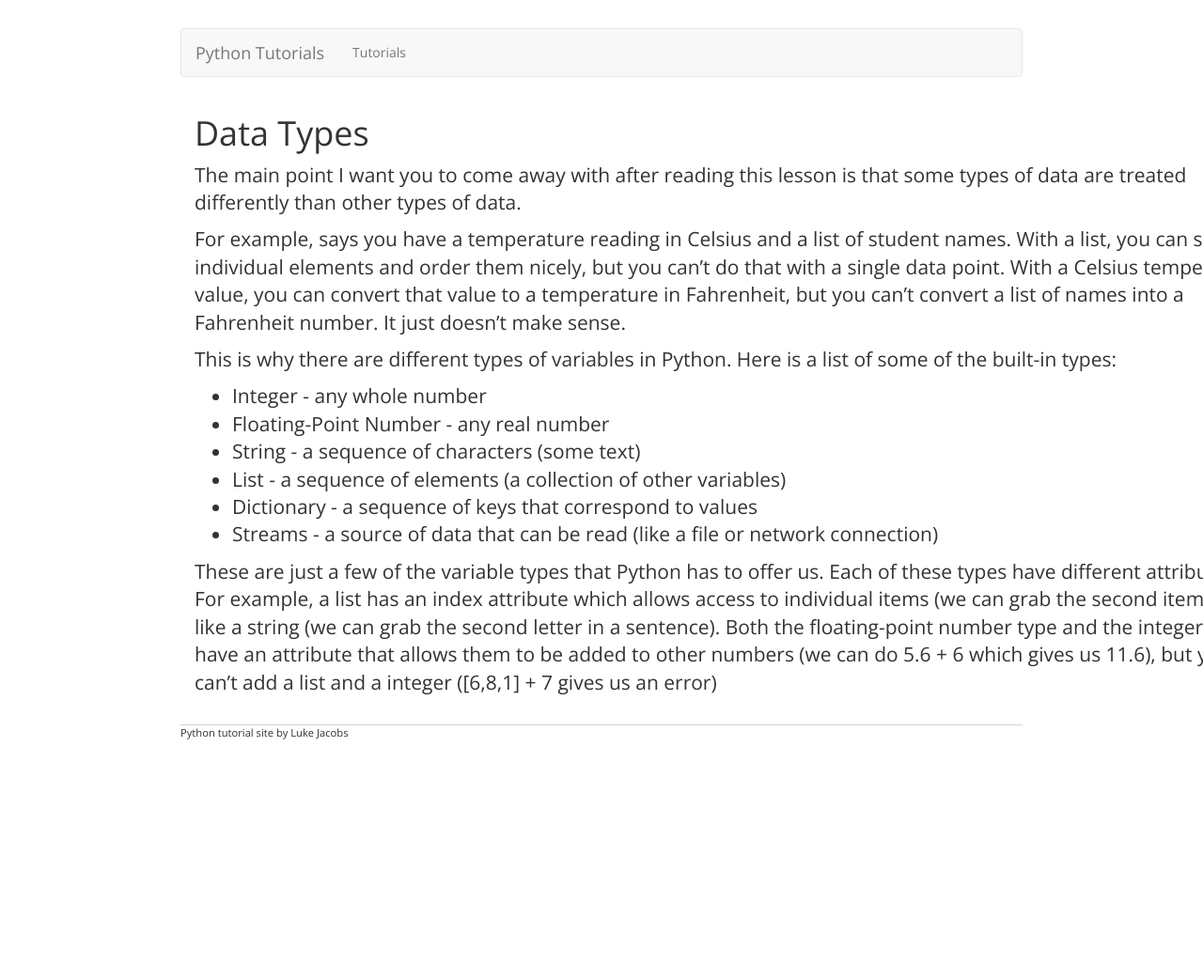
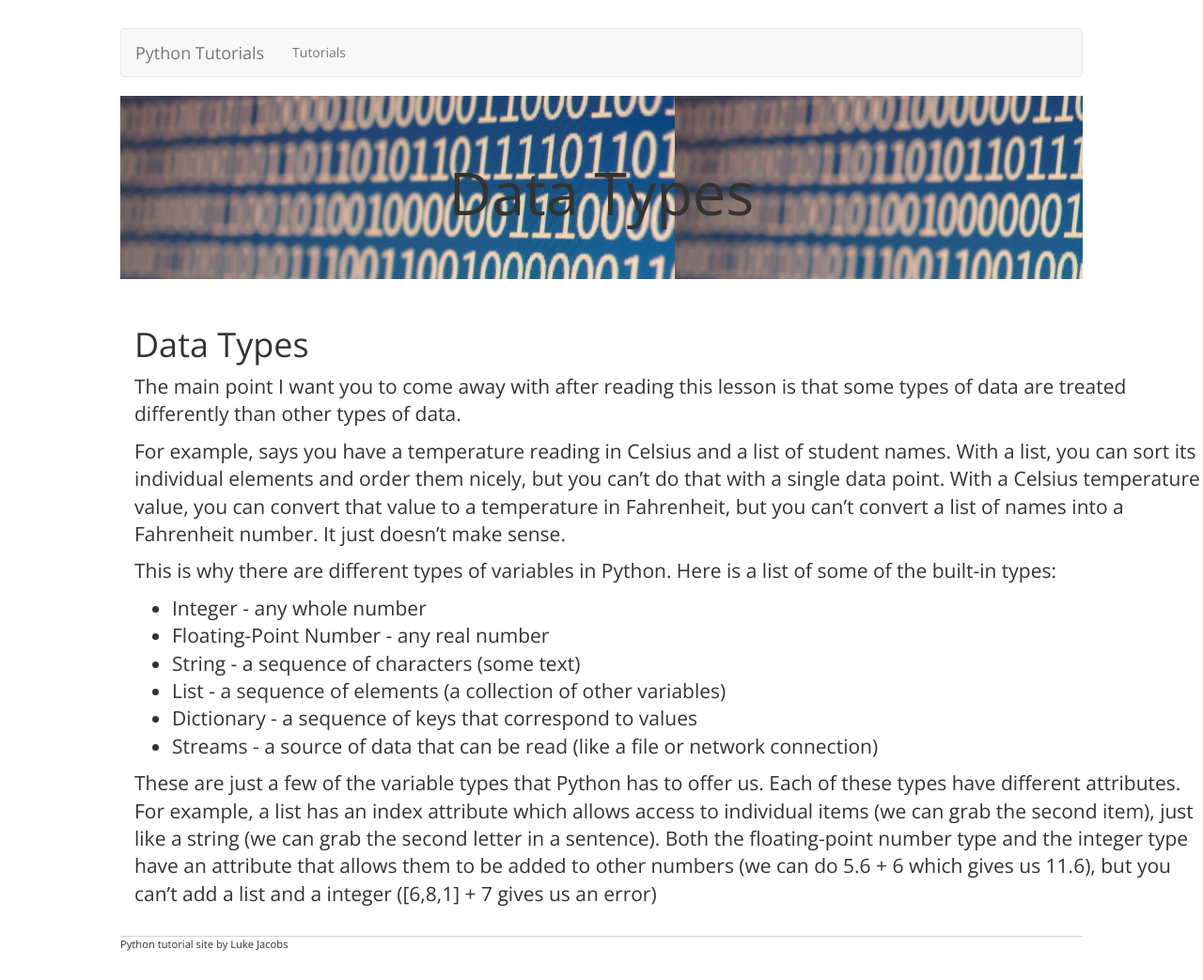
Before and after one commit to Luke-Jacobs/luke-jacobs.github.io, a Jekyll site: the page built from tutorials/datatypes.md, in a window 1280 px wide. Shown: the whole page at 94% size. Built offline with Jekyll 4.4.1, drawn with Linux system fonts in a browser that asks for light colours; our own code applies the rules of GitHub Pages for plain Markdown files; before the commit the page ends 900 px from its top, so only the background shows below that.

Commit message:
Jumbotron

```diff
--- /dev/null
+++ b/_layouts/jumbotron.html
@@ -0,0 +1,52 @@
+<!DOCTYPE html>
+<html lang="en">
+    <head>
+        <title>
+            {{ page.title }}
+        </title>
+        <meta charset="utf-8">
+        <link rel="stylesheet" href=
+        "https://maxcdn.bootstrapcdn.com/bootstrap/3.3.7/css/bootstrap.min.css">
+
+        <script src="https://ajax.googleapis.com/ajax/libs/jquery/3.3.1/jquery.min.js"></script>
+        <script src="https://maxcdn.bootstrapcdn.com/bootstrap/3.3.7/js/bootstrap.min.js"></script>
+        <link href=
+        'http://fonts.googleapis.com/css?family=Open+Sans:400,300,700'
+        rel='stylesheet' type='text/css'>
+		<link rel="stylesheet" href="../css/main.css">
+    </head>
+    <body>
+          <nav class="navbar navbar-default">
+              <div class="container-fluid">
+                  <div class="navbar-header">
+                      <a class="navbar-brand" href=
+                      "#">Python Tutorials</a>
+                  </div>
+                  <ul class="nav navbar-nav">
+                      <li class="nav-item dropdown">
+                          <a class="nav-link dropdown-toggle" role="button" data-toggle="dropdown" aria-haspopup="true" aria-expanded="false" href="tutorials">Tutorials</a>
+						  <ul class="dropdown-menu" aria-labelledby="navbarDropdown">
+						  	   <li><a class="dropdown-item" href="/tutorials/intro">1. Intro</a></li>
+						  	   <li><a class="dropdown-item" href="/tutorials/datatypes">2. Data Types</a></li>
+							   <li><a class="dropdown-item" href="/tutorials/functions">3. Function</a></li>
+						  </ul>
+                      </li>
+                  </ul>
+              </div>
+          </nav>
+
+		<div class="jumbotron" style="background-image:url({{ page.jumboimage }});">
+			 <h1 class="display-4" style="text-align:center;">{{ page.title }}</h1>
+		</div>
+
+        <div class="container content">
+            {{ content }}
+        </div>
+        <footer>
+            <ul>
+                <li>Python tutorial site by Luke Jacobs
+                </li>
+            </ul>
+        </footer>
+    </body>
+</html>
--- a/css/main.css
+++ b/css/main.css
@@ -1,4 +1,4 @@
-body { margin: 30px auto; width: 70%;}
+body { margin: 30px auto; width: 80%;}
 
 .container.content { margin-bottom: 20px; font-family: 'Open Sans', sans-serif;}
 .dropdown { display: inline; }
--- a/tutorials/datatypes.md
+++ b/tutorials/datatypes.md
@@ -1,3 +1,9 @@
+---
+layout: jumbotron
+title: Data Types
+jumboimage: /tutorials/imgs/data.jpg
+---
+
 # Data Types
 
 The main point I want you to come away with after reading this lesson is that some types of data are treated differently than other types of data.
```
Also changed, not shown: tutorials/functions.md (+5 -0 lines), tutorials/intro.md (+5 -0 lines), tutorials/imgs/data.jpg (added).
